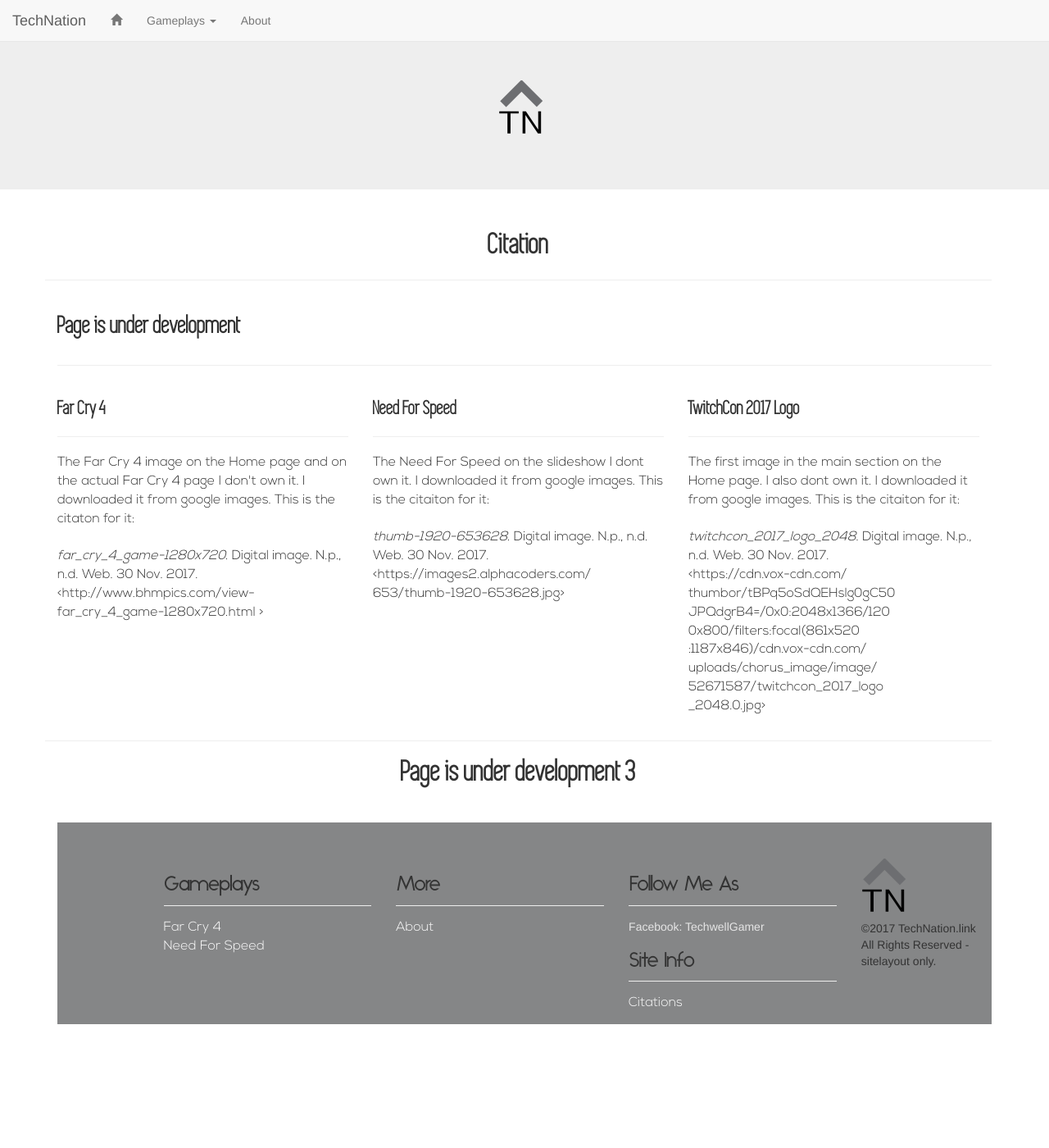
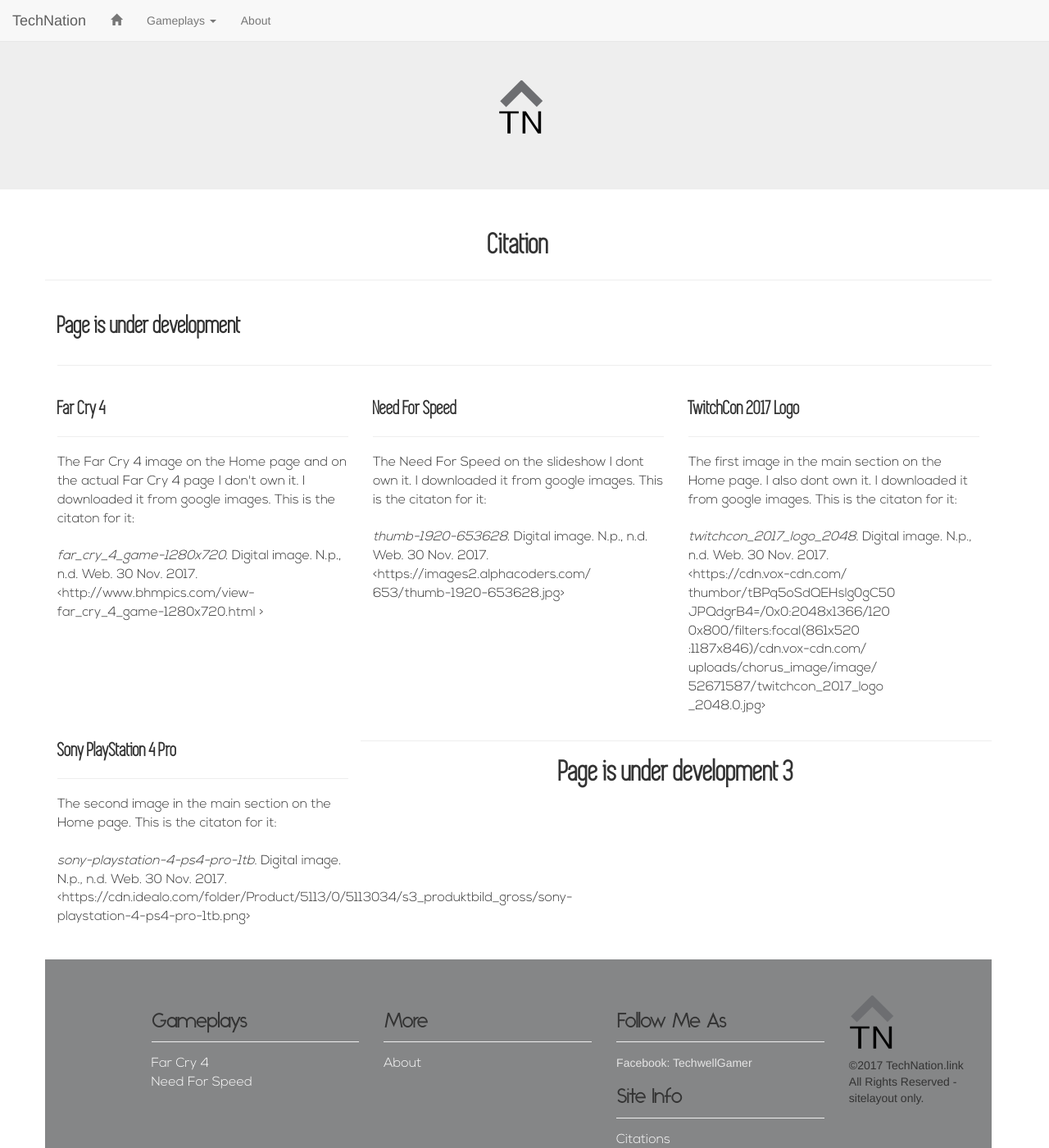
Before and after one commit to Techwel/techwell.github.io, a Jekyll site: the page citations.html, which Jekyll copies as it is, in a window 1280 px wide and 1400 px high. Shown: the whole window at 82% size. Built offline with Jekyll 4.4.1, drawn with Linux system fonts in a browser that asks for light colours; nearby versions of some CDN libraries.

Commit message:
Update citations.html

```diff
--- a/citations.html
+++ b/citations.html
@@ -87,7 +87,7 @@
                   <h3>Need For Speed</h3>
                   <hr/>
                   <p>The Need For Speed on the slideshow I dont own it.
-                  I downloaded it from google images. This is the citaiton for it:<br/><br/>
+                  I downloaded it from google images. This is the citaton for it:<br/><br/>
                   <em>thumb-1920-653628</em>.
                   Digital image. N.p., n.d. Web. 30 Nov. 2017. <br/>
                   &lt;https://images2.alphacoders.com/<br/>653/thumb-1920-653628.jpg&gt;
@@ -97,7 +97,7 @@
                   <h3>TwitchCon 2017 Logo</h3>
                   <hr/>
                   <p>The first image in the main section on the Home page.
-                   I also dont own it. I downloaded it from google images. This is the citaiton for it:
+                   I also dont own it. I downloaded it from google images. This is the citaton for it:
                    <br /><br/>
                  <em>twitchcon_2017_logo_2048</em>.
                      Digital image. N.p., n.d. Web. 30 Nov. 2017.<br/>
@@ -110,7 +110,21 @@
                      52671587/twitchcon_2017_logo<br/>
                       _2048.0.jpg&gt;
                  </p>
+             </div>
         </div>
+        <div class = "row">
+            <div class = "col-sm-4 main-text">
+                  <h3>Sony PlayStation 4 Pro</h3>
+                  <hr/>
+                  <p>The second image in the main section on the Home page.
+                      This is the citaton for it:
+                   <br /><br/>
+                  <em>sony-playstation-4-ps4-pro-1tb</em>.
+                  Digital image. N.p., n.d. Web. 30 Nov. 2017.
+                  &lt;https://cdn.idealo.com/folder/Product/5113/0/5113034/s3_produktbild_gross/sony-playstation-4-ps4-pro-1tb.png&gt;
+                 </p>
+             </div>
+        <div>
   </div>
 
 
```
